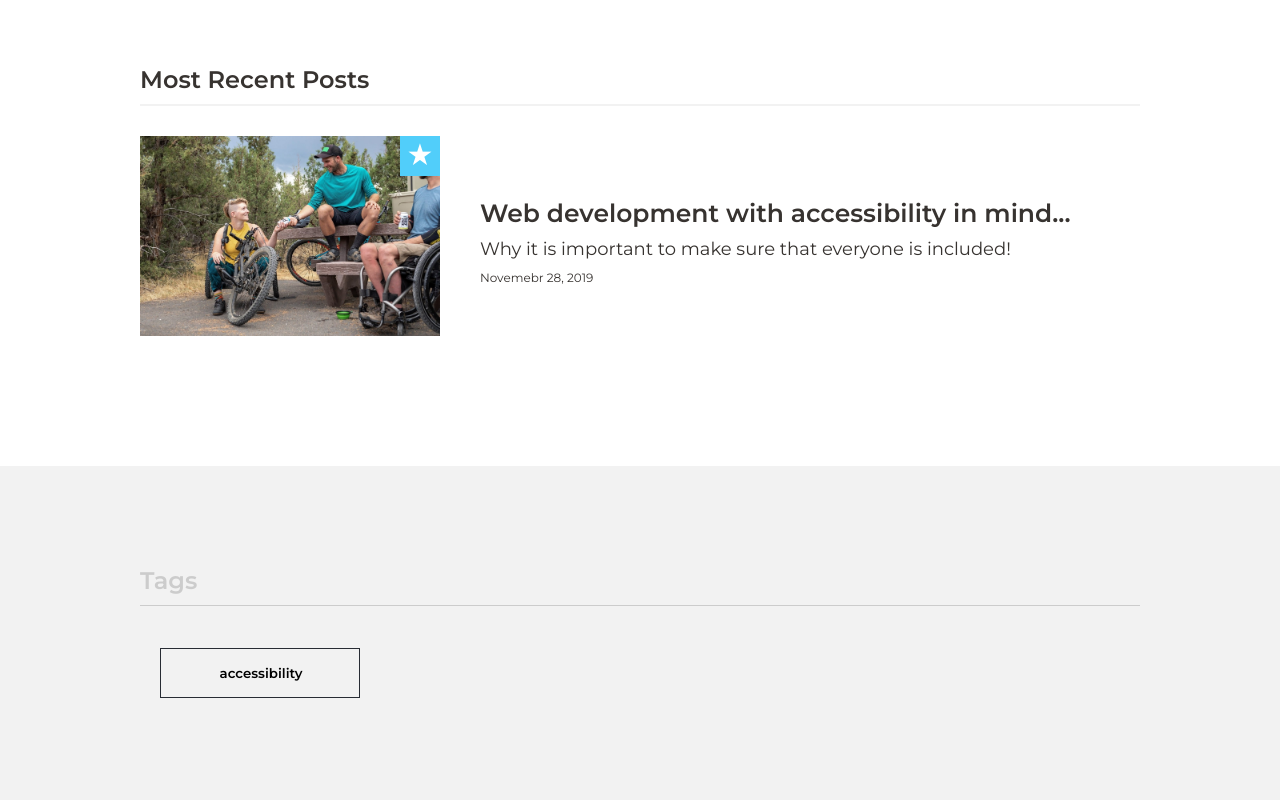
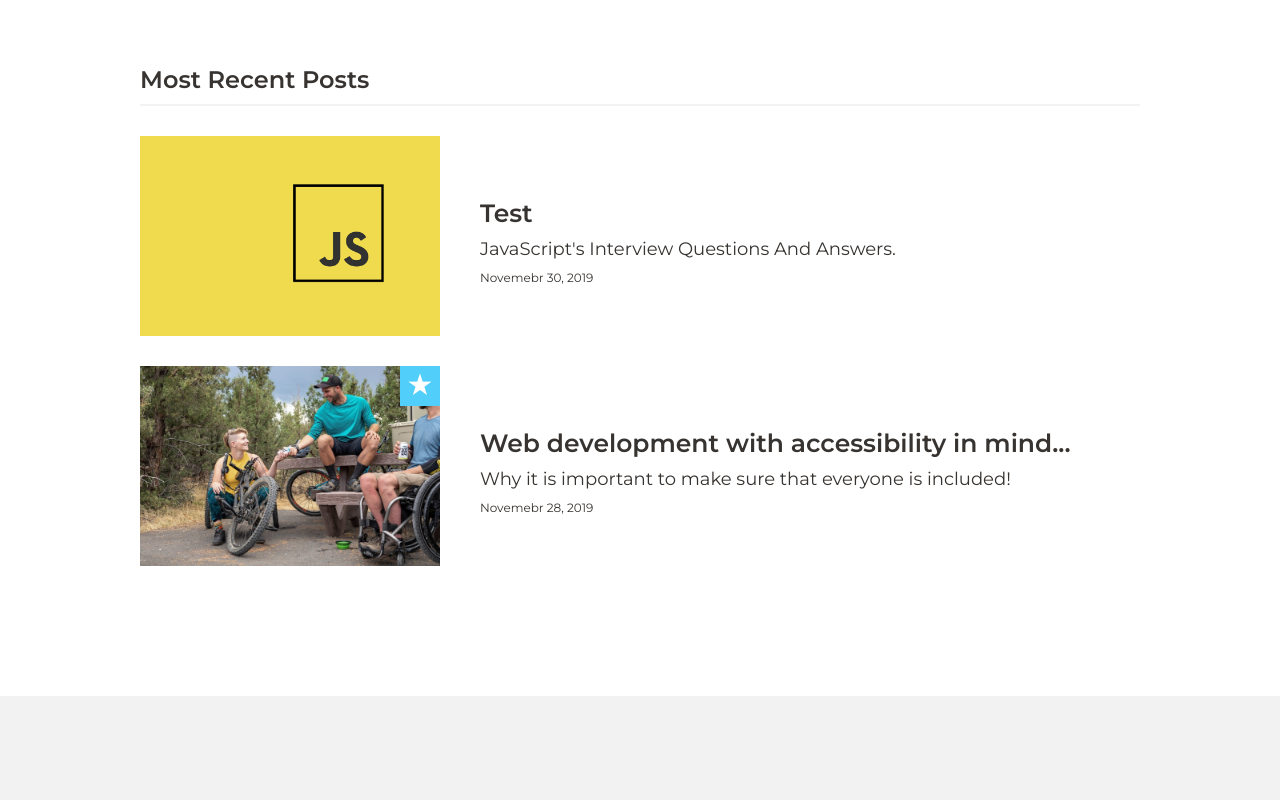
Before and after one commit to k2project/portfolio, a React (Create React App) app: page /blog in a window 1280 px wide. Shown: the part 1200-2000 px from the top of the page. Built offline with nearby package versions, Linux system fonts and the light colour scheme.

Commit message:
tags sorted alphabetically

```diff
--- a/src/Blog/Blog.scss
+++ b/src/Blog/Blog.scss
@@ -101,6 +101,9 @@
 
 
 }
+.BlogPostLink__img{
+    background-position: 60% center;
+}
 .BlogPostLink__star{
     background: $color_secondary_light;
     color: #fff;
--- a/src/Blog/Tags/Tags.js
+++ b/src/Blog/Tags/Tags.js
@@ -13,7 +13,7 @@ function Tags(props) {
             }
         })
     })
-    const tagsList = tags.map(tag=><Button
+    let tagsList = tags.sort().map(tag=><Button
         dataSet={tag}
         toggle
         key={"tag_"+tag}>
@@ -45,7 +45,6 @@ function Tags(props) {
                     }
                 })
                 //display slected posts
-                console.log(tagsArr)
                 props.setPostsSelected(selectedPostsArr);
             }else{
                 //hide all selcted posts
--- a/src/Blog/posts/post1.js
+++ b/src/Blog/posts/post1.js
@@ -10,7 +10,7 @@ const post1={
         path:'post1.jpeg',
         position:'right center '
     },
-    tags:['accessibility',],
+    tags:['Accessibility',],
     body:(<div className="Post_body">
         <p className="Post_subtitle">Mea culpa of the self-taught web developer.</p>
 
--- a/src/Blog/posts/post2.js
+++ b/src/Blog/posts/post2.js
@@ -2,39 +2,20 @@ import React from 'react';
 
 const post2={
     id:'2',
+    featured:false,
     title:'Test',
     subtitle:'JavaScript\'s Interview Questions And Answers.',
-    date:'2019-10-08',
+    date:'2019-10-30',
     image:{
-        path:'laptop.jpeg',
+        path:'js.png',
         position:'right center '
     },
     tags:['JavaScript', 'Q&A'],
     body:(<div className="Post_body">
-        <p className="Post_subtitle">Mea culpa of the self-taught web developer.</p>
+        <p className="Post_subtitle">Q: Test?</p>
 
-        <p>As a self-taught web developer, I'm guilty of many coder's sins. However, not until very recently I have realised that my biggest wrongdoing was neglecting the semantic aspect of my code in favour of design and/or making my work easier. How many of us hate the default styling of Html button tag? I would very often favour styling div element with a button class as prefered solution. And that's only one of many... But why is that so bad?</p>
+        <p><b>A:</b> Test.</p>
 
-        <p className="Post_subtitle">Awakening...</p>
-
-        <p>Last month I have attended React Meeting group in Edinburgh where I was able to  listen to <b>Kathleen McMahon's </b>, a senior front engineer from O'Reilly Media, talk on <a href="https://noti.st/resource11/MZsVDq"><i>Accessibility-flavored React components make your design system delicious!</i></a>. It has opened my eyes to two things. First of all, to how important it is to stick to the basics rules of coding. And secondly, to how often we forget to include all users in our design thoughts. By giving up the default HTML button tag, I have made it impossible for people with certain disabilities to use my website. How could that happen? </p>
-
-        <p>Certainly, it's not out of the lack of sympathy. I just think that in life we tend to take everything for granted, so unless you get to meet people who raise the awareness of disable users on the web you become unintentionally ignorant to the issue. As junior web developers, we become so preoccupied with mastering new skills that it is easy to forget the real purpose of web design. It should convey a message preferable in the most simple and intuitive format. That's why it is crucial to educate web developers on the importance of the accessibility best practices so that we can tear down the barriers that make websites difficult or impossible for some people to use. We definitely need more advocates like Kathleen! </p>
-
-
-        <p className="Post_subtitle">Accessibility Standards and Guidelines.</p>
-
-        <p>There are guidelines that govern how accessibility is achieved while building for and using the web. These ensure that people with a diverse range of hearing, movement, sight, and cognitive ability can use the web. Making the web accessible benefits individuals, businesses, and society as it makes us all feel included. Accessibility is essential for developers and organizations that want to create high-quality websites and web tools, and not exclude people from using their products and services. </p>
-
-        <div className="Post_card">
-            <p><b>WCAG:</b> The Web Content Accessibility Guidelines provides guidelines for creating accessible web sites. WCAG is developed through the W3C process in cooperation with individuals and organisations around the world, with a goal of providing a single shared standard for web content accessibility that meets the needs of individuals, organisations, and governments internationally.</p>
-            <p>    <b>WAI-ARIA:</b> The Web Accessibility Initiative — Accessible Rich Internet Applications document contains techniques for building fully accessible JavaScript widgets. It especially helps with dynamic content and advanced user interface controls developed with Ajax, HTML, JavaScript, and related technologies like React.</p>
-        </div>
-
-
-        <p className="Post_subtitle"> Let the learning commence!</p>
-
-        <p>According to WAI many aspects of accessibility are fairly easy to understand and implement. However, some solutions can be more complex and may need more knowledge and work to implement. Over the next few weeks, I will try to tackle as many challenges as possible in a bid to make my code in line with international web standards define for accessibility.</p>
     </div>),
 
 }
--- a/src/Blog/posts/posts.js
+++ b/src/Blog/posts/posts.js
@@ -18,6 +18,7 @@ import post2 from './post2';
 
 let posts=[
     post1,
+    post2,
 
 
 ]
```
Also changed, not shown: src/media/blog/js.png (added).
